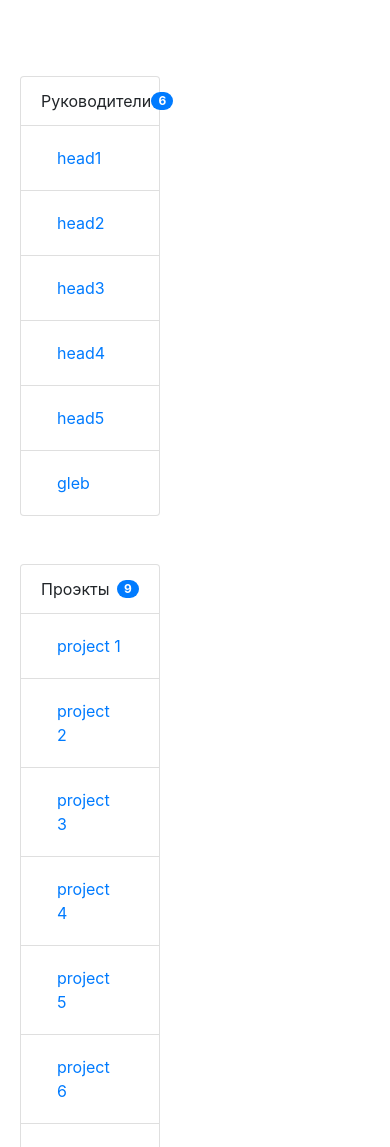
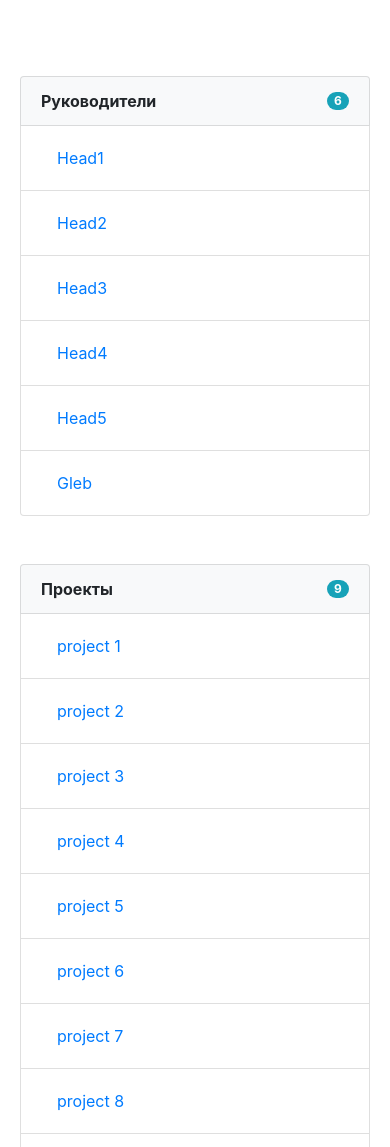
Before and after one commit to fj-fj-fj/Projects-people-board, a Django app: page /boss/index/ in a window 390 px wide. Shown: the top 1147 px of the page. Run offline with Django 3.2, Linux system fonts and the light colour scheme; data comes from the database, SQL or seed files in the repository; some libraries are stand-ins or nearby versions.

Commit message:
template: update mobile-friendly

```diff
--- a/templates/base.html
+++ b/templates/base.html
@@ -19,9 +19,9 @@
 
 <body>
 
-    <div class="contaiter mt-5">
+    <div class="contaiter mt-5 text-center">
         <div class="row">
-          <div class="col-6 offset-md-2">
+          <div class="col-xs-10 col-sm-10 col-md-8 col-lg-8 col-xl-8 offset-sm-1 offset-md-2">
 
             {% block content %}
               Kek
--- a/templates/registration/signup.html
+++ b/templates/registration/signup.html
@@ -4,10 +4,10 @@
 
 {% block content %}
 
-  <p class="lead">Выберите, какой аккаунт вы хотите создать</p>
+  <p class="lead">Выберите, какой аккаунт Вы хотите создать</p>
 
-  <a href="{% url 'teamlead_signup' %}" class="btn btn-primary btn-lg" role="button">Я руководитель</a>
-  <a href="{% url 'employee_signup' %}" class="btn btn-primary btn-lg" role="button">Я работник</a>
+  <p><a href="{% url 'teamlead_signup' %}" class="btn btn-info btn-lg" role="button"><small>Я руководитель</small></a></p>
+  <p><a href="{% url 'employee_signup' %}" class="btn btn-info btn-lg" role="button"><small>Я сотрудник</small></a></p>
 
   <a class="nav-link" href="{% url 'login' %}">Назад</a>
 
--- a/users/templates/users/index.html
+++ b/users/templates/users/index.html
@@ -1,4 +1,4 @@
-<!-- Этот шаблон отображает список и кол-во руководителей и проэктов -->
+<!-- Этот шаблон отображает список и кол-во руководителей и проектов -->
 
 {% extends 'base_user.html' %}
 
@@ -17,13 +17,13 @@
             <div class="card-body">
 
             <ul class="list-group mt-2">
-                <li class="list-group-item d-flex justify-content-between align-items-center">
-                    Руководители
-                    <span class="badge badge-primary badge-pill">{{ bosses|length }}</span>
+                <li class="list-group-item d-flex justify-content-between align-items-center bg-light">
+                    <strong>Руководители</strong>
+                    <span class="badge badge-info badge-pill">{{ bosses|length }}</span>
                 </li>
                 {% for boss in bosses %}
                 <li class="list-group-item d-flex justify-content-between align-items-center">
-                    <a class="nav-link" href="{{ boss.get_absolute_url }}">{{ boss }}</a>
+                    <a class="nav-link" href="{{ boss.get_absolute_url }}">{{ boss|title }}</a>
                 </li>
                 {% endfor %}
             </ul>
@@ -35,9 +35,9 @@
             <div class="card-body">
 
             <ul class="list-group mt-2">
-                <li class="list-group-item d-flex justify-content-between align-items-center">
-                    Проэкты
-                    <span class="badge badge-primary badge-pill">{{ projects|length }}</span>
+                <li class="list-group-item d-flex justify-content-between align-items-center bg-light">
+                    <strong>Проекты</strong>
+                    <span class="badge badge-info badge-pill">{{ projects|length }}</span>
                 </li>
                 {% for project in projects %}
                 <li class="list-group-item d-flex justify-content-between align-items-center">
```
Also changed, not shown: users/templates/users/detail.html (+9 -7 lines).
